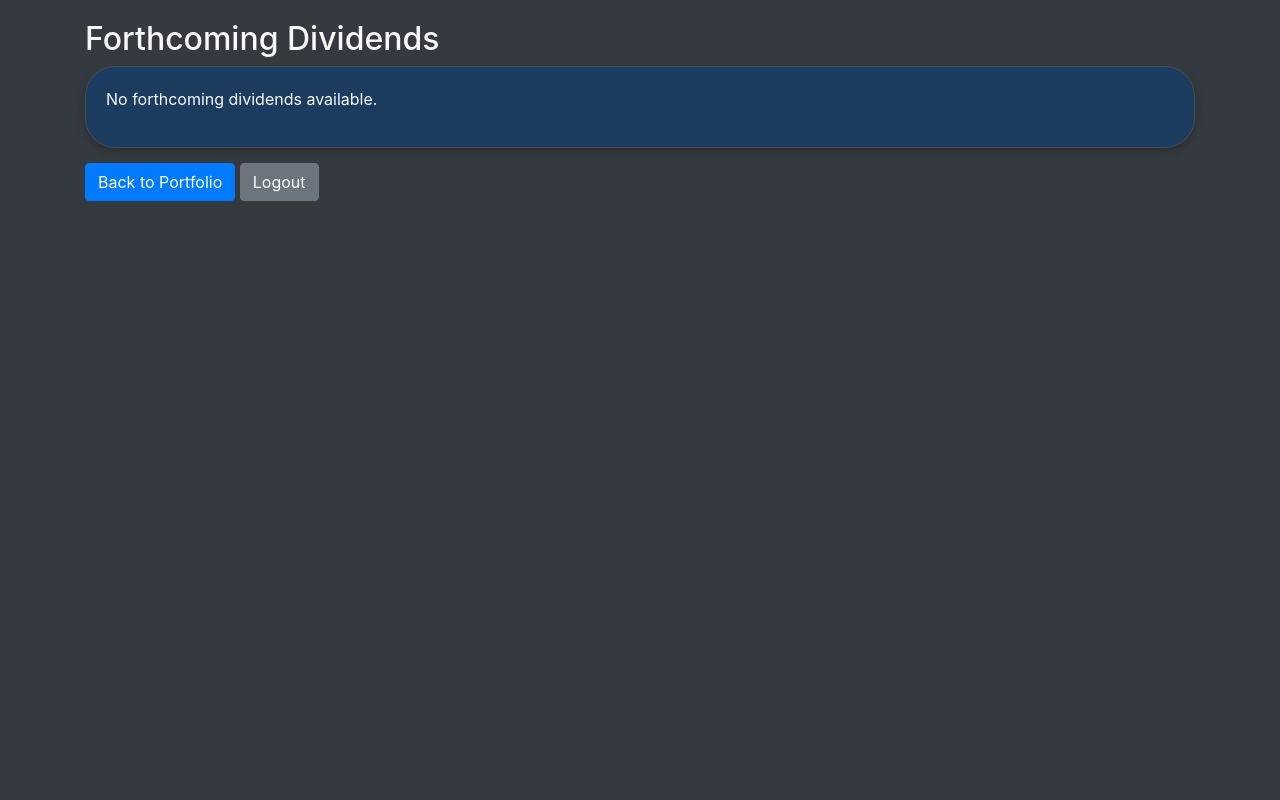
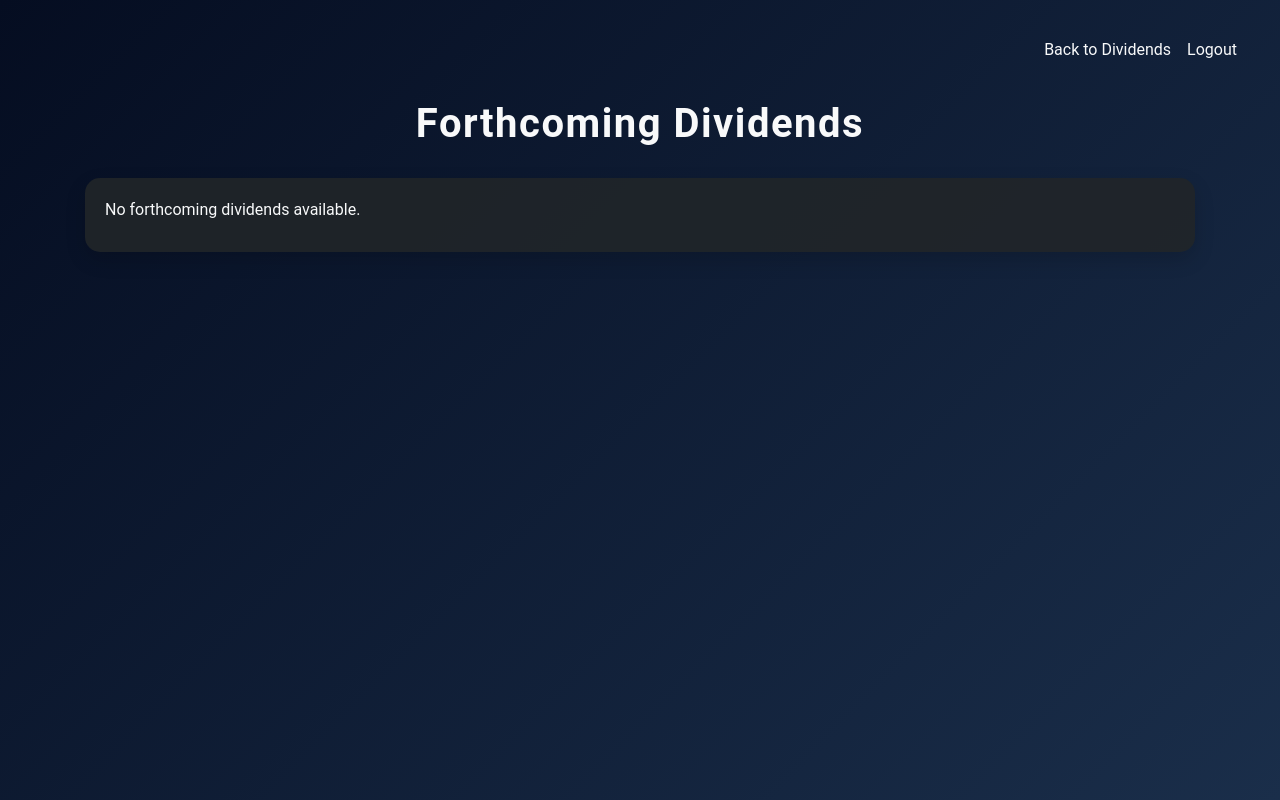
Before and after one commit to SURFLOU/DividendCity, a Django app: page /dividend_calendar/ in a window 1280 px wide. Run offline with Django 4.2, Linux system fonts and the light colour scheme; the visitor is signed in with stand-in values (Sample User, id 1); parts of the project's set-up code (start-up, migrations or seed data) failed here and were passed over; some libraries are stand-ins or nearby versions.

Commit message:
feat: changed frontend for dividends calendar

```diff
--- a/Dywidendy_GPW/templates/dividend_calendar.html
+++ b/Dywidendy_GPW/templates/dividend_calendar.html
@@ -3,50 +3,100 @@
 <html lang="en">
 <head>
 {% block head %}
-{{ block.super }}
+    {{ block.super }}
     <meta charset="UTF-8">
     <meta name="viewport" content="width=device-width, initial-scale=1.0">
     <title>Dividend Calendar</title>
-    <!-- Bootstrap CSS -->
     <link rel="stylesheet" href="https://stackpath.bootstrapcdn.com/bootstrap/4.5.2/css/bootstrap.min.css">
     <style>
-        /* Custom dark mode styles */
         body {
-            background-color: #343a40;
-            color: #f8f9fa; /* Light text color */
+            background: linear-gradient(135deg, #050d21, #1a2e4a);
+            color: #f8f9fa;
+            padding: 20px;
+            font-family: 'Roboto', sans-serif;
+        }
+
+        h2 {
+            font-size: 2.5rem;
+            font-weight: bold;
+            text-align: center;
+            margin-bottom: 30px;
+            letter-spacing: 1.5px;
+        }
+
+        .navbar-custom {
+            border-radius: 8px;
+            padding: 10px 15px;
+            margin-bottom: 20px;
+        }
+
+        .navbar-custom .navbar-brand,
+        .navbar-custom .nav-link {
+            color: #f8f9fa;
+            font-size: 1rem;
+        }
+
+        .navbar-custom .nav-link:hover {
+            color: #17a2b8;
+        }
+
+        .card-custom {
+            background-color: rgba(33, 37, 41, 0.9);
+            border: none;
+            border-radius: 15px;
+            box-shadow: 0px 8px 20px rgba(0, 0, 0, 0.15);
+            color: #f8f9fa;
+            margin-bottom: 20px;
+            transition: all 0.3s ease;
             padding: 20px;
         }
-        .card-custom {
-            background-color: #1b3b5f; /* Dark blue background */
-            color: #f8f9fa; /* Light text color */
-            border: 1px solid #454d55; /* Darker border */
-            margin-bottom: 15px; /* Space between cards */
-            padding: 20px; /* Inner padding */
-            border-radius: 30px; /* Rounded corners */
-            box-shadow: 0 4px 8px rgba(0, 0, 0, 0.2); /* Subtle shadow */
+
+        .card-custom:hover {
+            transform: translateY(-5px);
+            box-shadow: 0px 12px 30px rgba(0, 0, 0, 0.3);
         }
+
         .card-custom h5 {
-            margin-bottom: 0; /* Remove bottom margin */
+            margin-bottom: 15px;
+            font-size: 1.25rem;
         }
-        .card-wrapper {
-            width: 100%; /* Full width for single rectangle per line */
-            margin-bottom: 15px; /* Space between cards */
+
+        .card-custom p {
+            margin-bottom: 10px;
+            font-size: 1rem;
+        }
+
+        .container-custom {
+            display: grid;
+            grid-template-columns: 1fr;
+            gap: 15px;
         }
     </style>
 {% endblock head %}
 </head>
 <body>
 {% block content %}
+    <nav class="navbar navbar-expand-lg navbar-custom">
+        <div class="collapse navbar-collapse show" id="navbarNav">
+            <ul class="navbar-nav ml-auto">
+                <li class="nav-item">
+                    <a class="nav-link" href="{% url 'dividends' %}">Back to Dividends</a>
+                </li>
+                <li class="nav-item">
+                    <a class="nav-link" href="{% url 'logout' %}">Logout</a>
+                </li>
+            </ul>
+        </div>
+    </nav>
+
     <div class="container">
         <h2>Forthcoming Dividends</h2>
         <div class="container-custom">
             {% for div in forthcoming_dividends %}
-            <div class="card-wrapper">
-                <div class="card-custom">
-                    <h5>{{ div.ticker }}</h5>
-                    <p>Date: {{ div.date_of_dividend }}</p>
-                    <p>Total Dividend: +{{ div.total_dividend }} zł</p>
-                </div>
+            <div class="card-custom">
+                <a href="{% url 'company_info' div.ticker %}"><h5>{{ div.ticker }}</h5></a>
+                <p>Date: {{ div.date_of_dividend }}</p>
+                <p>Total Dividend: +{{ div.total_dividend }} zł</p>
             </div>
             {% empty %}
             <div class="card-custom">
@@ -54,11 +104,8 @@
             </div>
             {% endfor %}
         </div>
-        <a href="{% url 'portfolio' %}" class="btn btn-primary">Back to Portfolio</a>
-        <a href="{% url 'logout' %}" class="btn btn-secondary">Logout</a>
     </div>
 
-    <!-- Bootstrap JS and dependencies (optional for certain features) -->
     <script src="https://code.jquery.com/jquery-3.5.1.slim.min.js"></script>
     <script src="https://cdn.jsdelivr.net/npm/@popperjs/core@1.16.1/dist/umd/popper.min.js"></script>
     <script src="https://stackpath.bootstrapcdn.com/bootstrap/4.5.2/js/bootstrap.min.js"></script>
```
